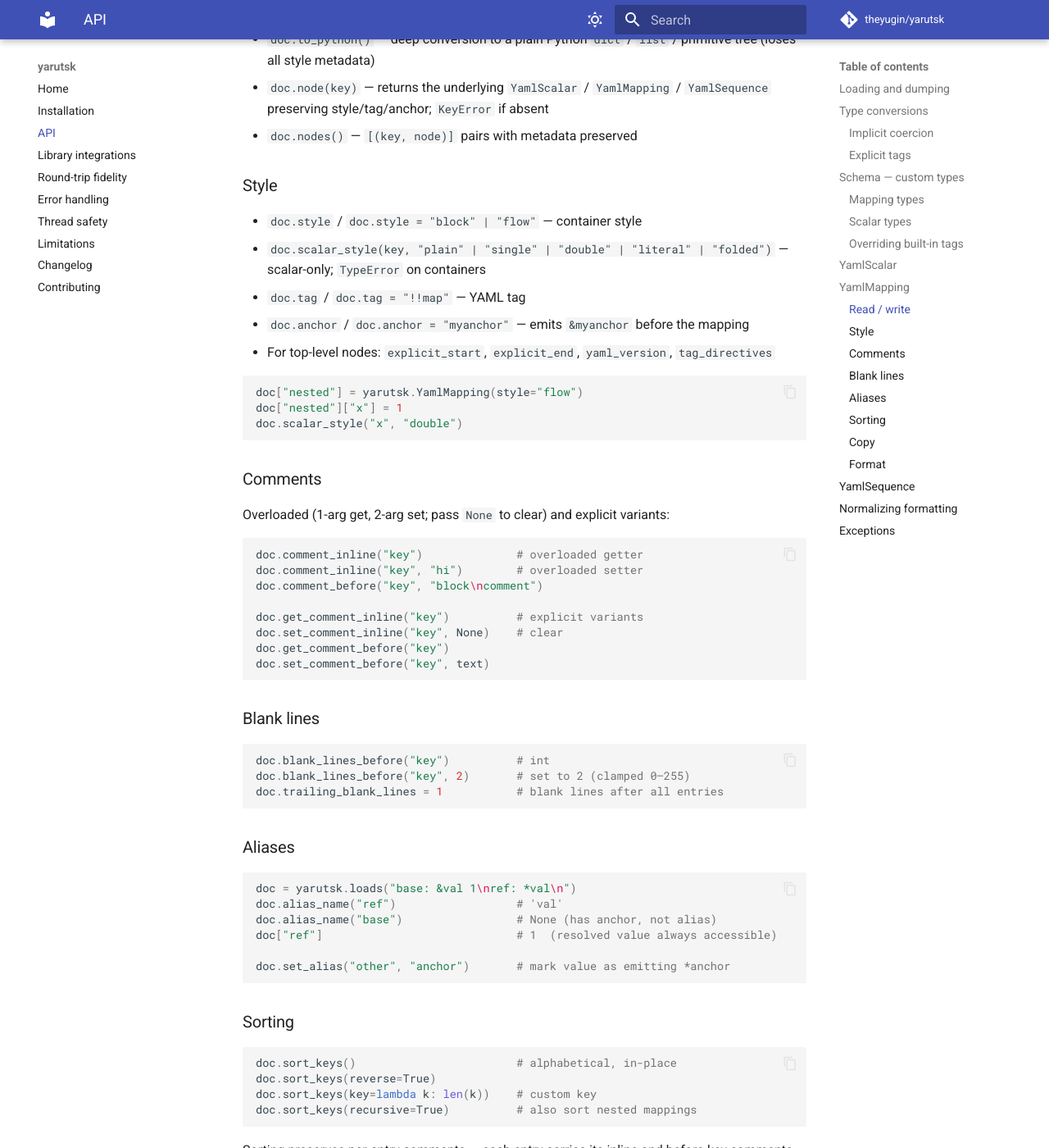
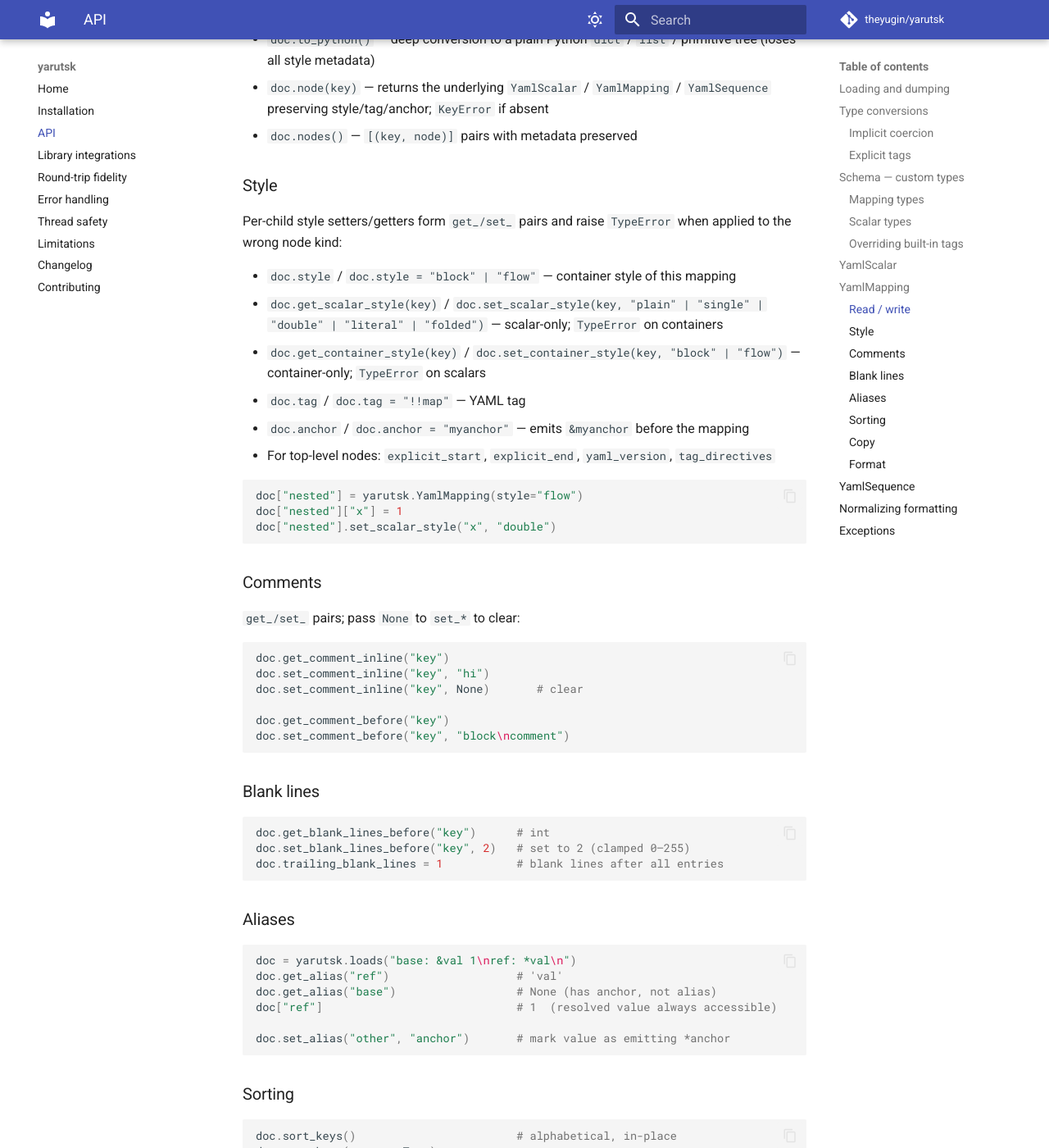
Before and after one commit to theyugin/yarutsk, an MkDocs documentation site: the page built from docs/api.md, in a window 1280 px wide and 1400 px high, scrolled down 5389 px. Shown: the whole window at 82% size. Built offline with MkDocs 1.6.1 and Material for MkDocs 9.7.7, drawn with Linux system fonts in a browser that asks for light colours; comment, search, counter and statistics services are not loaded; some of the changed text lies outside the part shown.

Commit message:
refactor!: unify per-key accessors as get_/set_ pairs (0.6.0) (#10)
BREAKING: overloaded and setter-only accessors replaced by explicit
get_/set_ pairs. See changelog for the full migration.

````diff
--- a/Cargo.toml
+++ b/Cargo.toml
@@ -1,6 +1,6 @@
 [package]
 name = "yarutsk"
-version = "0.5.4"
+version = "0.6.0"
 edition = "2024"
 rust-version = "1.85"
 description = "A YAML round-trip library that preserves comments and insertion order"
--- a/docs/api.md
+++ b/docs/api.md
@@ -197,8 +197,11 @@ Also:
 
 ### Style
 
-- `doc.style` / `doc.style = "block" | "flow"` — container style
-- `doc.scalar_style(key, "plain" | "single" | "double" | "literal" | "folded")` — scalar-only; `TypeError` on containers
+Per-child style setters/getters form `get_/set_` pairs and raise `TypeError` when applied to the wrong node kind:
+
+- `doc.style` / `doc.style = "block" | "flow"` — container style of this mapping
+- `doc.get_scalar_style(key)` / `doc.set_scalar_style(key, "plain" | "single" | "double" | "literal" | "folded")` — scalar-only; `TypeError` on containers
+- `doc.get_container_style(key)` / `doc.set_container_style(key, "block" | "flow")` — container-only; `TypeError` on scalars
 - `doc.tag` / `doc.tag = "!!map"` — YAML tag
 - `doc.anchor` / `doc.anchor = "myanchor"` — emits `&myanchor` before the mapping
 - For top-level nodes: `explicit_start`, `explicit_end`, `yaml_version`, `tag_directives`
@@ -206,29 +209,27 @@ Also:
 ```python
 doc["nested"] = yarutsk.YamlMapping(style="flow")
 doc["nested"]["x"] = 1
-doc.scalar_style("x", "double")
+doc["nested"].set_scalar_style("x", "double")
 ```
 
 ### Comments
 
-Overloaded (1-arg get, 2-arg set; pass `None` to clear) and explicit variants:
+`get_/set_` pairs; pass `None` to `set_*` to clear:
 
 ```python
-doc.comment_inline("key")              # overloaded getter
-doc.comment_inline("key", "hi")        # overloaded setter
-doc.comment_before("key", "block\ncomment")
+doc.get_comment_inline("key")
+doc.set_comment_inline("key", "hi")
+doc.set_comment_inline("key", None)       # clear
 
-doc.get_comment_inline("key")          # explicit variants
-doc.set_comment_inline("key", None)    # clear
 doc.get_comment_before("key")
-doc.set_comment_before("key", text)
+doc.set_comment_before("key", "block\ncomment")
 ```
 
 ### Blank lines
 
 ```python
-doc.blank_lines_before("key")          # int
-doc.blank_lines_before("key", 2)       # set to 2 (clamped 0–255)
+doc.get_blank_lines_before("key")      # int
+doc.set_blank_lines_before("key", 2)   # set to 2 (clamped 0–255)
 doc.trailing_blank_lines = 1           # blank lines after all entries
 ```
 
@@ -236,8 +237,8 @@ doc.trailing_blank_lines = 1           # blank lines after all entries
 
 ```python
 doc = yarutsk.loads("base: &val 1\nref: *val\n")
-doc.alias_name("ref")                  # 'val'
-doc.alias_name("base")                 # None (has anchor, not alias)
+doc.get_alias("ref")                   # 'val'
+doc.get_alias("base")                  # None (has anchor, not alias)
 doc["ref"]                             # 1  (resolved value always accessible)
 
 doc.set_alias("other", "anchor")       # mark value as emitting *anchor
@@ -275,22 +276,32 @@ yarutsk.dumps(s)                       # '[1, 2, 3]\n'
 
 All standard `list` operations work: indexing (negative supported), slicing, `append`, `insert`, `pop`, `remove`, `extend`, `index`, `count`, `reverse`, `in`, `len`, iteration, equality, `json.dumps`.
 
-Index-keyed variants of the same methods:
+Index-keyed variants of the same methods. `IndexError` on out-of-range indices; `TypeError` when a per-kind accessor is applied to the wrong node kind.
 
 ```python
-# Style / tags / anchors — same as YamlMapping
-doc.scalar_style(0, "double")          # raises TypeError on non-scalars
+# Underlying node access
+doc.node(0)                              # YamlScalar / YamlMapping / YamlSequence
+doc.nodes()                              # [node, node, ...] preserving metadata
+
+# Style / tags / anchors
+doc.get_scalar_style(0)
+doc.set_scalar_style(0, "double")        # scalar-only; TypeError on containers
+doc.get_container_style(0)
+doc.set_container_style(0, "flow")       # container-only; TypeError on scalars
 doc[0] = yarutsk.YamlScalar("item", style="single")
 
 # Comments — index-keyed
-doc.comment_inline(0, "first item")
-doc.comment_before(2, "group B")
+doc.get_comment_inline(0)
+doc.set_comment_inline(0, "first item")
+doc.get_comment_before(2)
+doc.set_comment_before(2, "group B")
 
 # Blank lines
-doc.blank_lines_before(0, 1)
+doc.get_blank_lines_before(0)
+doc.set_blank_lines_before(0, 1)
 
 # Aliases
-doc.alias_name(idx)                    # IndexError if out of range
+doc.get_alias(idx)                       # anchor name if alias, else None
 doc.set_alias(idx, "anchor")
 
 # Sorting (preserves comment metadata)
````
Also changed, not shown: CLAUDE.md (+10 -11 lines), docs/changelog.md (+22 -1 lines), 12 other files.
